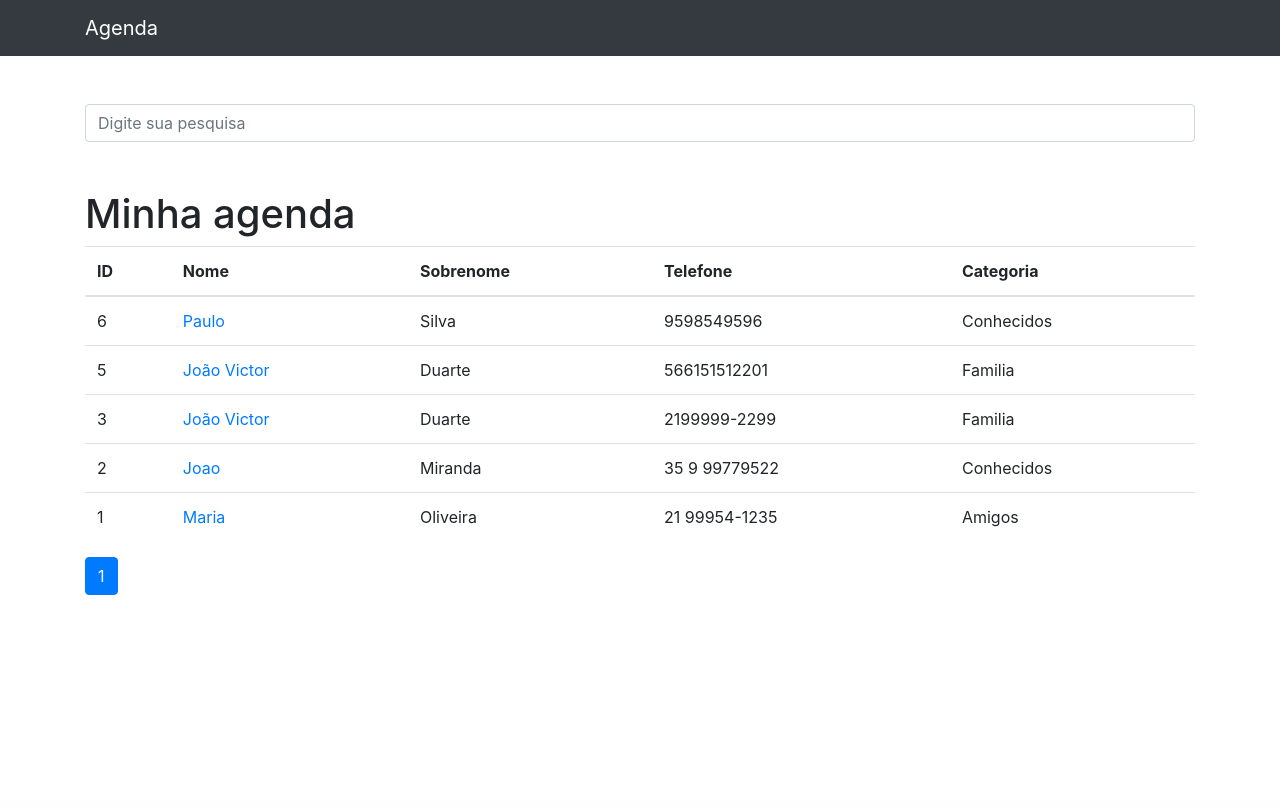
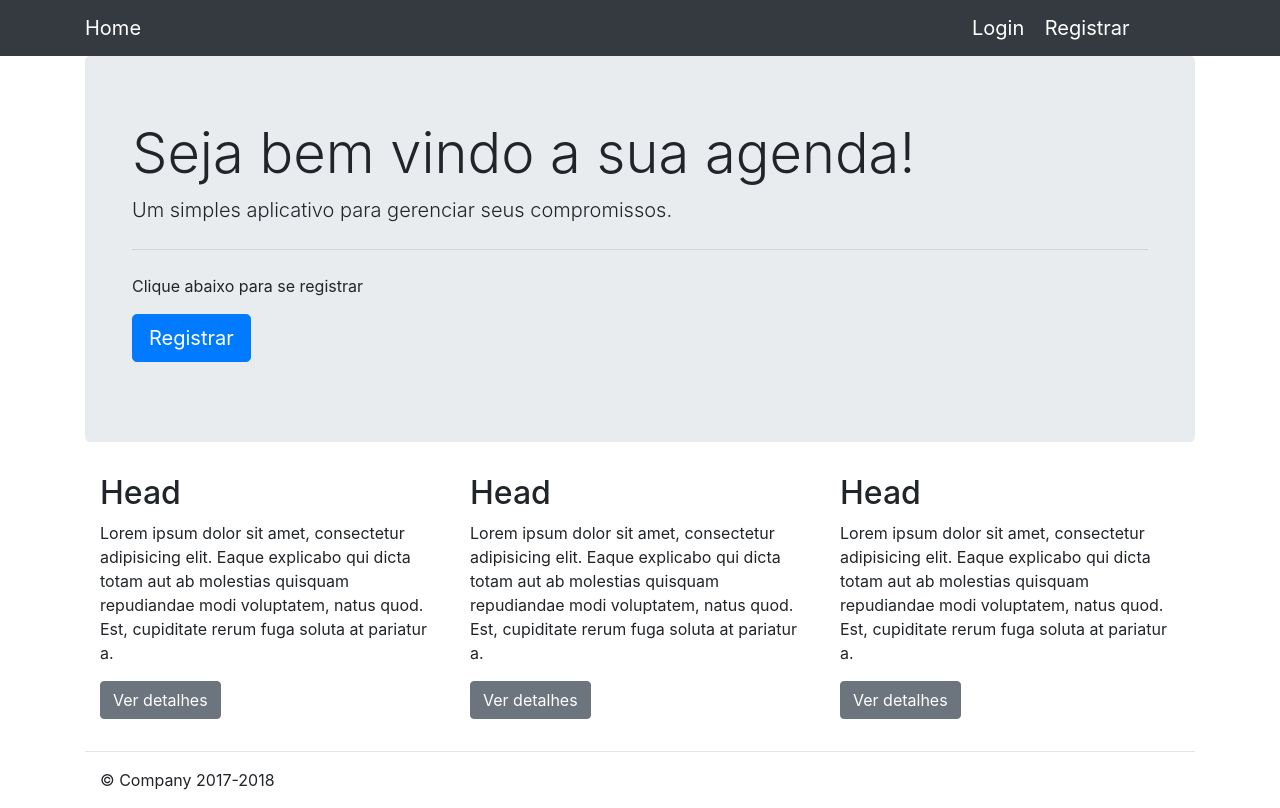
Before and after one commit to joaovictordesouzaduarte/agenda_python, a Django app: page / in a window 1280 px wide. Before the commit the page ends 595 px from the top, so only its background shows below. Run offline with Django 4.2, Linux system fonts and the light colour scheme; data comes from the database, SQL or seed files in the repository; both versions use the stored data as it was after the commit; some libraries are stand-ins or nearby versions.

Commit message:
Adding new dashboard

```diff
--- a/contatos/templates/contatos/index.html
+++ b/contatos/templates/contatos/index.html
@@ -1,8 +1,8 @@
 {% extends 'base.html' %}
 {% block conteudo %}
 
+    {% if user.is_authenticated %}
         <h1 class="mt-5">Minha agenda</h1>
-
         <table class="table">
         <thead>
             <tr>
@@ -40,4 +40,48 @@
                 {% endfor %}
             </ul>
         </nav>
+    {% else %}
+    <div class="jumbotron">
+        <div class="container">
+            <h1 class="display-4">Seja bem vindo a sua agenda!</h1>
+            <p class="lead">Um simples aplicativo para gerenciar seus compromissos.</p>
+            <hr class="my-4">
+            <p>Clique abaixo para se registrar</p>
+            <p class="lead">
+            <a class="btn btn-primary btn-lg" href="{% url 'cadastro' %}" role="button">Registrar</a>
+            </p>
+        </div>
+    </div>
+    <div class="container">
+        <div class="row">
+            <div class="col-md-4">
+                <h2>Head</h2>
+                <p>Lorem ipsum dolor sit amet, consectetur adipisicing elit. Eaque explicabo qui dicta totam aut ab molestias quisquam repudiandae modi voluptatem, natus quod. Est, cupiditate rerum fuga soluta at pariatur a.</p>
+                <p>
+                    <a class="btn btn-secondary"  href="#">Ver detalhes</a>
+                </p>
+            </div>
+            <div class="col-md-4">
+                <h2>Head</h2>
+                <p>Lorem ipsum dolor sit amet, consectetur adipisicing elit. Eaque explicabo qui dicta totam aut ab molestias quisquam repudiandae modi voluptatem, natus quod. Est, cupiditate rerum fuga soluta at pariatur a.</p>
+                <p>
+                    <a class="btn btn-secondary"  href="#">Ver detalhes</a>
+                </p>
+            </div>
+            <div class="col-md-4">
+                <h2>Head</h2>
+                <p>Lorem ipsum dolor sit amet, consectetur adipisicing elit. Eaque explicabo qui dicta totam aut ab molestias quisquam repudiandae modi voluptatem, natus quod. Est, cupiditate rerum fuga soluta at pariatur a.</p>
+                <p>
+                    <a class="btn btn-secondary"  href="#">Ver detalhes</a>
+                </p>
+            </div>
+        </div>
+    </div>
+    <hr>
+    <footer class="container">
+        <p>
+            © Company 2017-2018
+        </p>
+    </footer>
+    {% endif %}
 {%endblock%}
--- a/templates/base.html
+++ b/templates/base.html
@@ -8,14 +8,14 @@
   {% include 'parciais/_head.html' %}
 
 </head>
+{% include 'parciais/_nav.html' %}
 
 <body>
-  {% include 'parciais/_nav.html' %}
   <!-- Page Content -->
   <div class="container">
     <div class="row">
       <div class="col-lg-12">
-        {% if 'accounts' not in request.path %}
+        {% if 'accounts' not in request.path and user.is_authenticated  %}
             <br><br>
           <form method="get" action="{% url 'busca' %}">
             <div class="form-group row">
--- a/templates/parciais/_nav.html
+++ b/templates/parciais/_nav.html
@@ -1,7 +1,15 @@
 <!-- Navigation -->
   <nav class="navbar navbar-expand-lg navbar-dark bg-dark static-top">
     <div class="container">
-      <a class="navbar-brand" href="{% url 'index'%}">Agenda</a>
+      <a class="navbar-brand" href="{% url 'index'%}">Home</a>
+      {% if request.user.is_authenticated %}
+        <a class="navbar-brand" href="{% url 'login' %}"> Logout </a>
+      {% else %}
+        <div class="container" style="margin-left: 800px;">
+          <a class="navbar-brand" href="{% url 'logout' %}"> Login </a>
+          <a class="navbar-brand" href="{% url 'cadastro' %}"> Registrar </a>
+      </div>
+      {% endif %}
       <button class="navbar-toggler" type="button" data-toggle="collapse" data-target="#navbarResponsive"
         aria-controls="navbarResponsive" aria-expanded="false" aria-label="Toggle navigation">
         <span class="navbar-toggler-icon"></span>
```
Also changed, not shown: db.sqlite3. Lines whose indentation alone changed are shown as unchanged.
